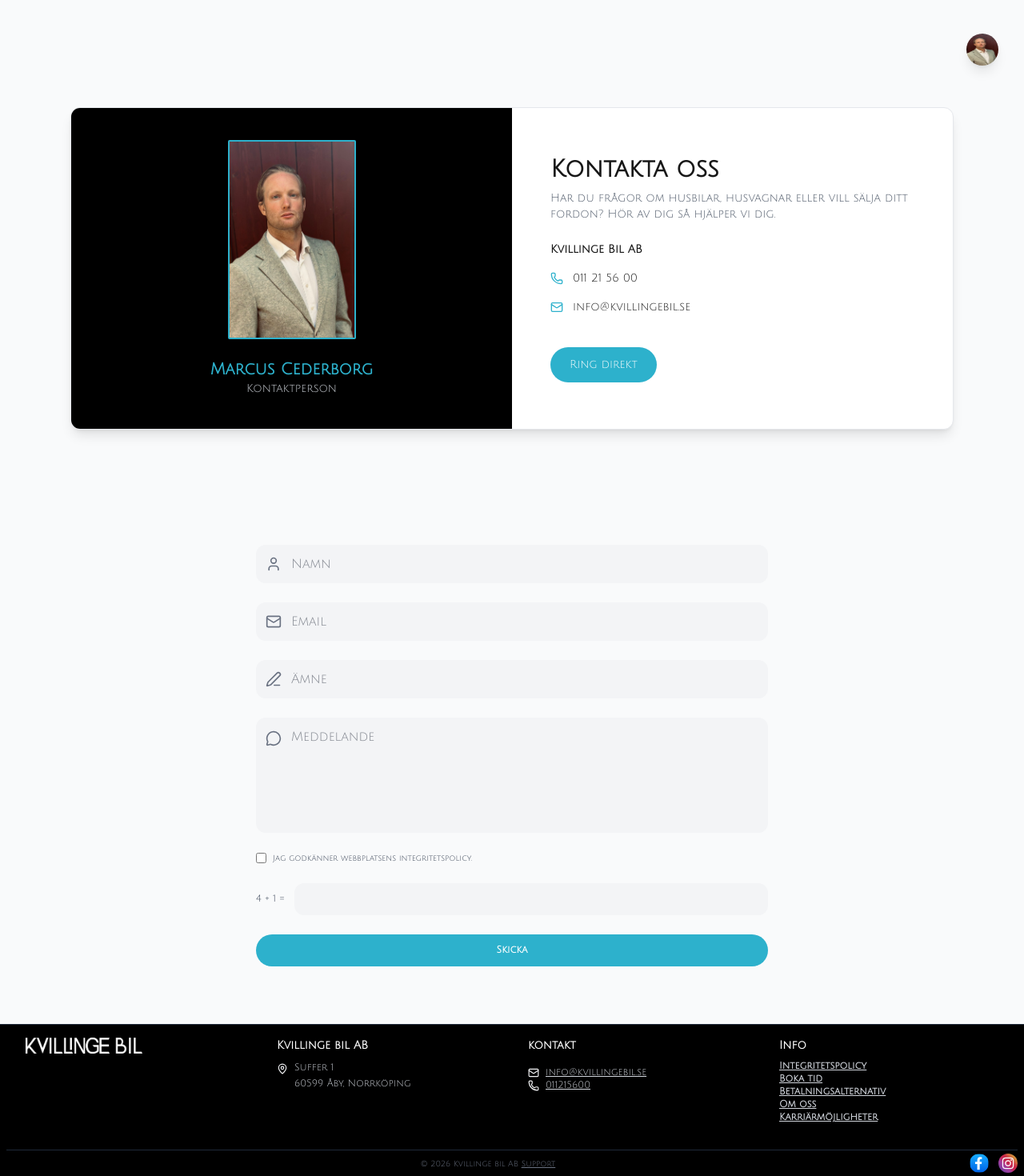
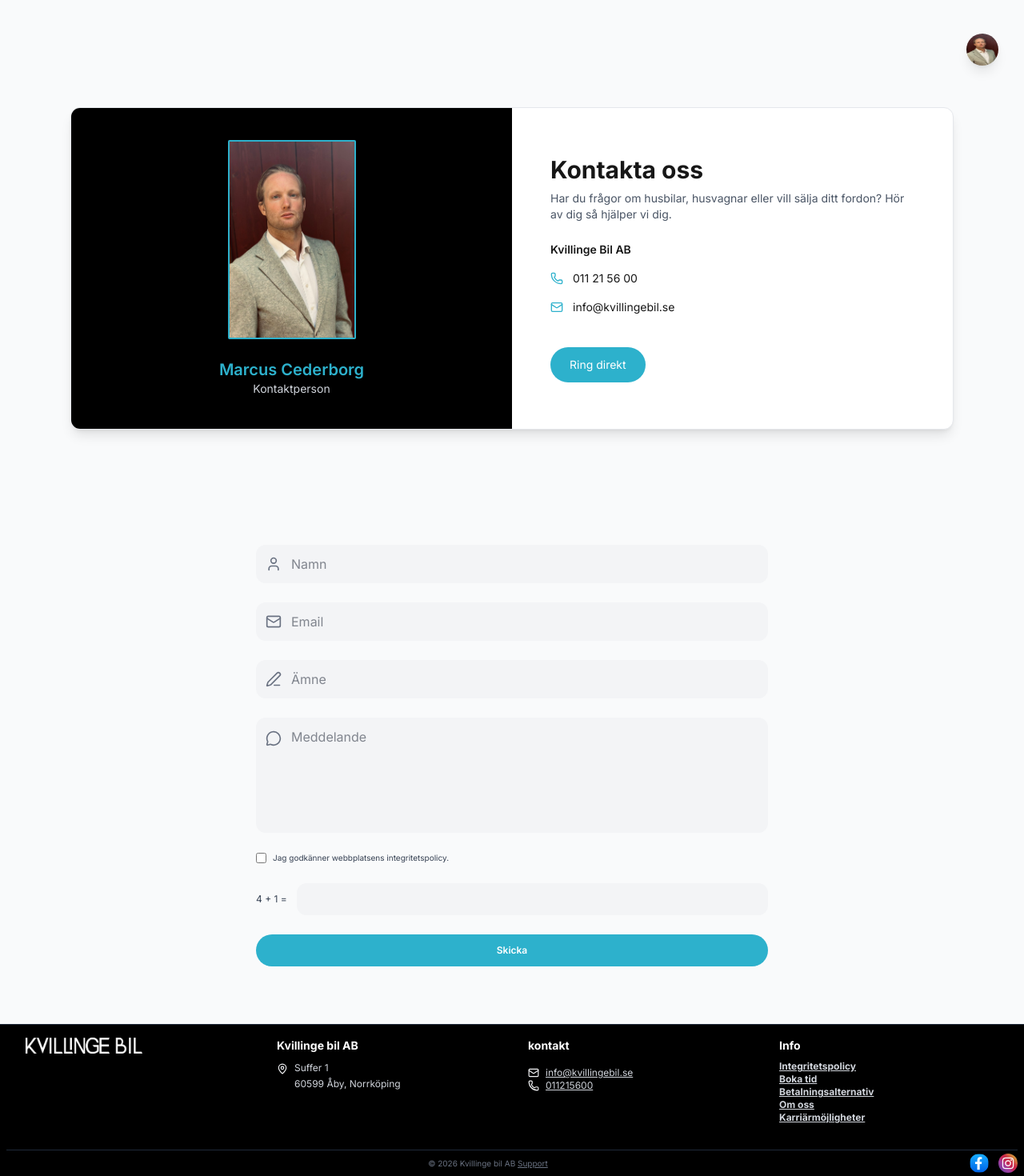
Before and after one commit to raselrzl/kvillingebil, a Next.js app: page /kontakt in a window 1280 px wide. Shown: the part 686-2156 px from the top of the page at 80% size. Built offline with nearby package versions, Linux system fonts and the light colour scheme.

Commit message:
om oss page

```diff
--- a/app/component/ContactInfoCard.tsx
+++ b/app/component/ContactInfoCard.tsx
@@ -5,7 +5,7 @@
 
 export default function ContactInfoCard() {
   return (
-    <section className="w-full dark:bg-gray-900 py-16 font-julius">
+    <section className="w-full dark:bg-gray-900 py-16 font-inter">
       <div className="max-w-6xl mx-auto px-6">
         <div className="bg-white dark:bg-gray-800 rounded-xl shadow-lg border border-gray-200 overflow-hidden grid md:grid-cols-2">
 
@@ -34,7 +34,7 @@
               <h2 className="text-2xl md:text-3xl font-bold">
                 Kontakta oss
               </h2>
-              <p className="text-gray-600 mt-2 text-sm">
+              <p className="text-gray-600 mt-2 text-sm font-inter">
                 Har du frågor om husbilar, husvagnar eller vill sälja ditt fordon?
                 Hör av dig så hjälper vi dig.
               </p>
--- a/app/component/Footer.tsx
+++ b/app/component/Footer.tsx
@@ -7,7 +7,7 @@
 
 const Footer: React.FC = () => {
   return (
-    <footer className="w-full bg-black text-white px-2 font-inter border-t font-julius border-gray-800">
+    <footer className="w-full bg-black text-white px-2 font-inter border-t font-inter border-gray-800">
       <div className="max-w-7xl mx-auto px-6 py-4">
         {/* Grid: 1 column mobile / 2 tablet / 4 desktop */}
         <div className="grid grid-cols-1 sm:grid-cols-2 lg:grid-cols-4 gap-10">
@@ -23,14 +23,14 @@
           />
 
           {/* Section 2 – Kontakt */}
-          <div className="font-julius">
-            <h3 className="text-sm font-bold mb-2 font-julius">
+          <div className="font-inter">
+            <h3 className="text-sm font-bold mb-2 font-inter">
               Kvillinge bil AB
             </h3>
             <div className="flex items-start gap-2">
               <MapPin size={14} className="text-gray-100 mt-1" />
 
-              <p className="text-xs text-gray-300 leading-relaxed font-julius">
+              <p className="text-xs text-gray-300 leading-relaxed font-inter">
                 Suffer 1<br />
                 60599 Åby, Norrköping
               </p>
@@ -38,8 +38,8 @@
           </div>
 
           {/* Section 3 – Företag */}
-          <div className="font-julius">
-            <h3 className="text-sm font-bold mb-4 font-julius">kontakt </h3>
+          <div className="font-inter">
+            <h3 className="text-sm font-bold mb-4 font-inter">kontakt </h3>
 
             <a
               href="mailto:info@kvillingebil.se"
@@ -61,8 +61,8 @@
           </div>
 
           {/* Section 4 – Övrigt */}
-          <div className="font-julius">
-            <h3 className="text-sm font-bold mb-2 font-julius">Info</h3>
+          <div className="font-inter">
+            <h3 className="text-sm font-bold mb-2 font-inter">Info</h3>
             <Link
               href="/privacy-policy"
               className="block text-gray-300 underline text-xs font-bold hover:text-white transition"
@@ -107,7 +107,7 @@
           </div>
 
           {/* Copyright + Support */}
-          <p className="order-2 md:order-1 text-gray-500 text-[10px] text-center md:text-left font-julius">
+          <p className="order-2 md:order-1 text-gray-500 text-[10px] text-center md:text-left font-inter">
             © {new Date().getFullYear()} Kvillinge bil AB{" "}
             <a
               href="https://www.souveral.com/"
--- a/app/component/categoryLink.tsx
+++ b/app/component/categoryLink.tsx
@@ -22,7 +22,7 @@
 ];
 const CategoryLink: React.FC = () => {
   return (
-    <section className="w-full py-20 sm:py-30 bg-white font-julius">
+    <section className="w-full py-20 sm:py-30 bg-white font-inter">
       <div className="max-w-7xl mx-auto px-8 sm:px-6">
         <div className="grid grid-cols-1 sm:grid-cols-2 lg:grid-cols-3 gap-8 sm:gap-12">
           {links.map((item, index) => (
--- a/app/component/servicesData.tsx
+++ b/app/component/servicesData.tsx
@@ -140,7 +140,7 @@
   }, [cardWidth]);
 
   return (
-    <section className="py-10 bg-gray-100 font-julius">
+    <section className="py-10 bg-gray-100 font-inter">
       <div className="max-w-7xl mx-auto px-6 relative">
 
         {/* Heading */}
--- a/app/formedling/page.tsx
+++ b/app/formedling/page.tsx
@@ -44,7 +44,7 @@
           animate={{ opacity: 1, y: 0 }}
           className="text-center text-white px-4"
         >
-          <h1 className="text-3xl sm:text-5xl md:text-6xl font-bold font-julius">
+          <h1 className="text-3xl sm:text-5xl md:text-6xl font-bold font-inter">
             Förmedling
           </h1>
           <div className="w-20 h-1 bg-[#2db1cc] mx-auto mt-4" />
@@ -52,7 +52,7 @@
       </section>
 
       {/* TITLE */}
-      <h2 className="text-xl sm:text-2xl md:text-3xl font-semibold text-black font-julius text-center mt-10 px-4">
+      <h2 className="text-xl sm:text-2xl md:text-3xl font-semibold text-black font-inter text-center mt-10 px-4">
         Smidig försäljning av din husbil eller husvagn
       </h2>
 
@@ -60,7 +60,7 @@
       <section className="max-w-6xl mx-auto px-4 sm:px-6 py-16 sm:py-20">
         <div className="grid md:grid-cols-2 gap-10 lg:gap-16 items-center">
           {/* IMAGES (Layered Style) */}
-          <div className="relative w-full h-[300px] sm:h-[400px]">
+          <div className="relative w-full h-75 sm:h-100">
             {/* Back Image */}
             <div className="absolute top-0 left-0 w-[75%] h-[75%] rounded-2xl overflow-hidden shadow-lg">
               <Image
@@ -114,7 +114,7 @@
 
               {/* Overlay */}
               <div className="absolute inset-0 bg-black/50 flex items-center justify-center">
-                <h2 className="text-white text-2xl sm:text-3xl md:text-4xl font-bold font-julius text-center px-4">
+                <h2 className="text-white text-2xl sm:text-3xl md:text-4xl font-bold font-inter text-center px-4">
                   Vi erbjuder
                 </h2>
               </div>
@@ -132,7 +132,7 @@
                 >
                   {/* SVG Checkmark */}
                   <svg
-        className="w-5 h-5 mr-3 flex-shrink-0"
+                    className="w-5 h-5 mr-3 shrink-0"
                     viewBox="0 0 24 24"
                     fill="none"
                     stroke="#2db1cc"
@@ -154,7 +154,7 @@
         {/* IMAGE BANNER */}
         <div className="relative mx-6 h-48 sm:h-64 md:h-72 w-full rounded-2xl overflow-hidden shadow-lg">
           <Image src="/v1.png" alt="Showcase" fill className="object-cover" />
-          <div className="absolute inset-0 bg-black/40 flex items-center justify-center text-white text-lg sm:text-2xl md:text-3xl font-semibold font-julius text-center px-4">
+          <div className="absolute inset-0 bg-black/40 flex items-center justify-center text-white text-lg sm:text-2xl md:text-3xl font-semibold font-inter text-center px-4">
             Fördelar för köparen
           </div>
         </div>
--- a/app/kontakt/ContactForm.tsx
+++ b/app/kontakt/ContactForm.tsx
@@ -70,7 +70,7 @@
   };
 
   return (
-    <section className="font-julius w-full px-4 sm:px-6 md:px-8">
+    <section className="font-inter w-full px-4 sm:px-6 md:px-8">
       <div className="max-w-2xl mx-auto bg-gray-50 pb-8 px-4">
         <form className="space-y-2 md:space-y-6" onSubmit={handleSubmit} id="contact-booking">
           <div className="flex items-center gap-3 bg-gray-100 dark:bg-gray-800 rounded-xl p-3">
@@ -152,7 +152,7 @@
 
           <button
             type="submit"
-            className="w-full bg-[#2db1cc] hover:bg-[#36b795] text-white font-julius font-semibold text-xs rounded-full py-2 sm:py-3 transition"
+            className="w-full bg-[#2db1cc] hover:bg-[#36b795] text-white font-inter font-semibold text-xs rounded-full py-2 sm:py-3 transition"
           >
             Skicka
           </button>
--- a/app/kontakt/page.tsx
+++ b/app/kontakt/page.tsx
@@ -8,7 +8,7 @@
   return (
     <>
       {/* Hero Section */}
-      <section className="relative font-julius w-full h-120 sm:h-130 2xl:h-160 flex items-center justify-center overflow-hidden bg-black">
+      <section className="relative font-inter w-full h-120 sm:h-130 2xl:h-160 flex items-center justify-center overflow-hidden bg-black">
         <video
           src="/v12.mp4"
           autoPlay
@@ -33,7 +33,7 @@
       </section>
 
       {/* Intro text */}
-      <section className="py-12 text-center font-julius bg-gray-50">
+      <section className="py-12 text-center font-inter bg-gray-50">
         <div className="max-w-2xl mx-auto px-6">
           <h2 className="text-2xl md:text-3xl mb-4">Vi hjälper dig gärna</h2>
           <p className="text-gray-600 text-sm md:text-base">
--- a/app/not-found.tsx
+++ b/app/not-found.tsx
@@ -23,7 +23,7 @@
           transition={{ duration: 0.8 }}
           className="text-center text-white px-6"
         >
-          <h1 className="text-6xl md:text-8xl font-extrabold tracking-widest font-julius">
+          <h1 className="text-6xl md:text-8xl font-extrabold tracking-widest font-inter">
             404
           </h1>
           <div className="w-20 h-1 bg-[#2db1cc] mx-auto mt-4 rounded-full" />
```
Also changed, not shown: app/om-oss/page.tsx (added, +99 -0 lines). Lines whose indentation alone changed are shown as unchanged.
